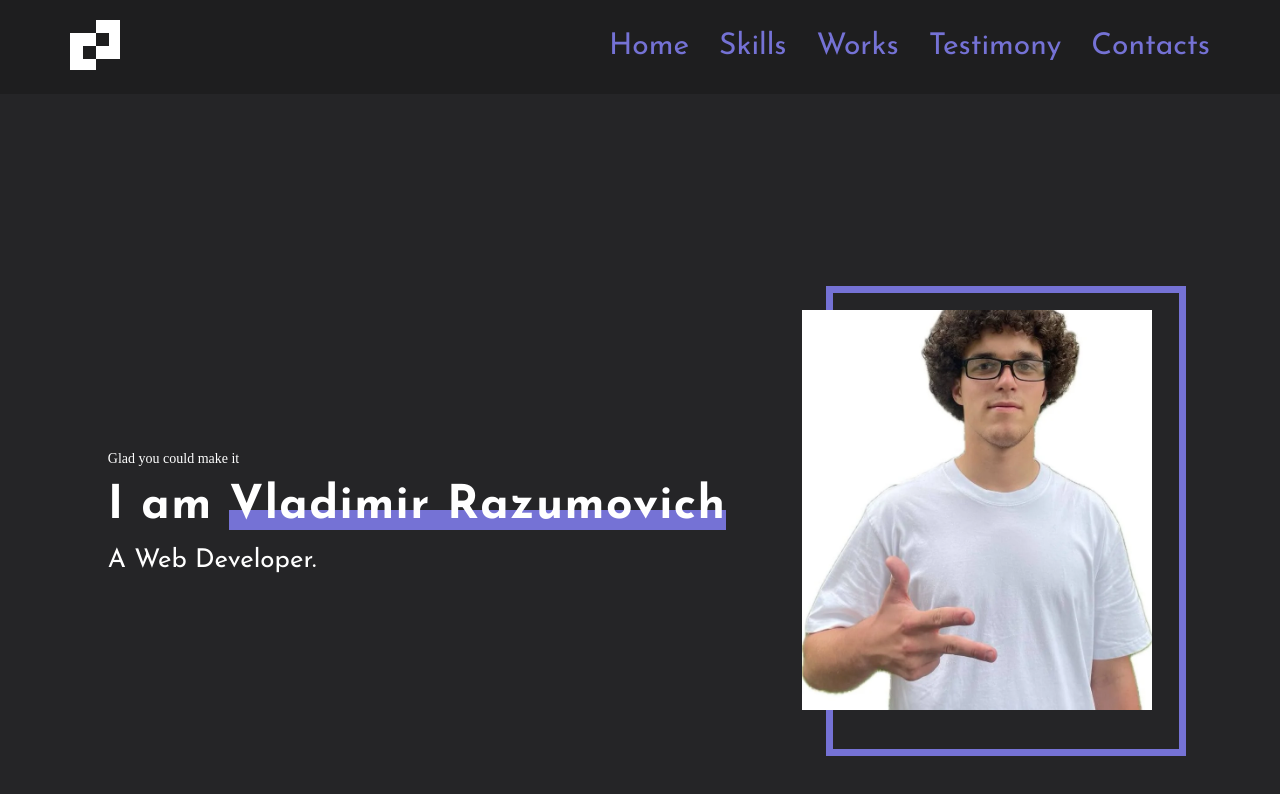
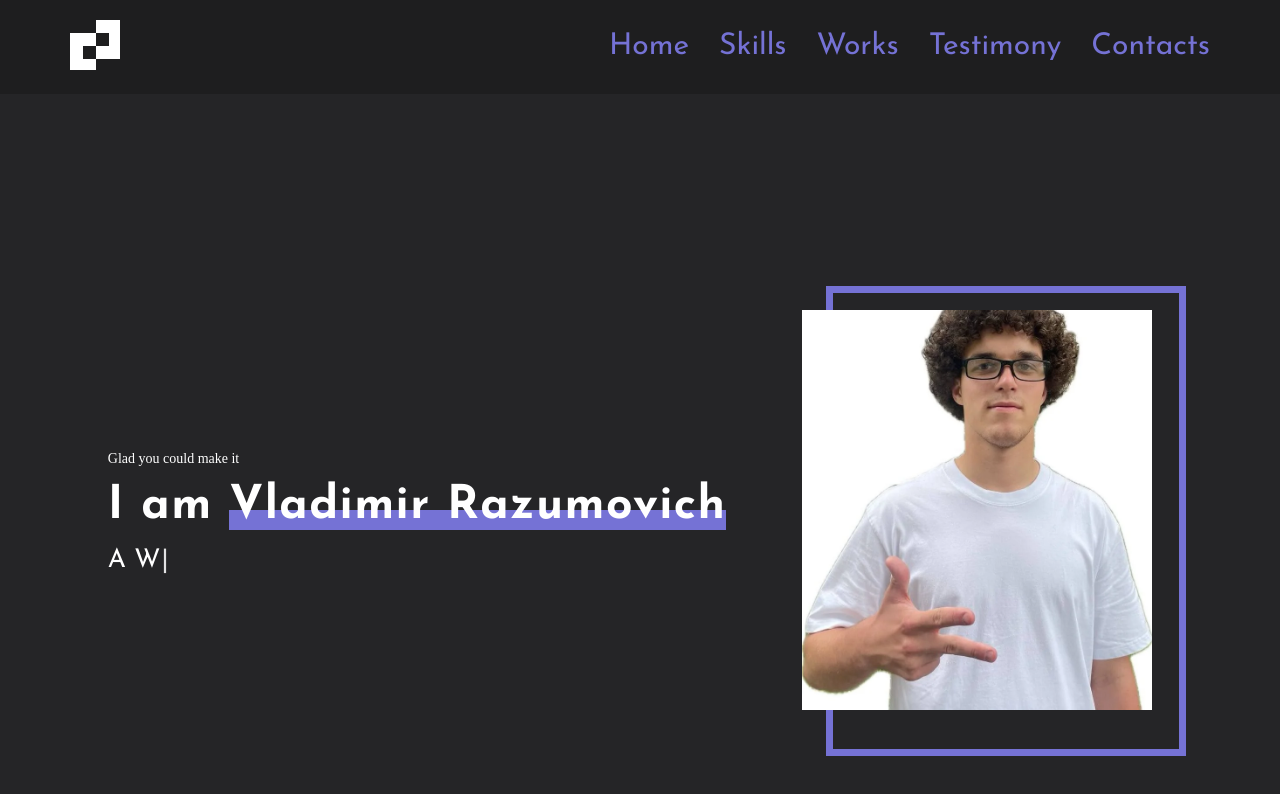
Before and after one commit to wewealka/portfolio-start-project-main, a React app: page / in a window 1280 px wide. Shown: the top 794 px of the page. Built offline with nearby package versions, Linux system fonts and the light colour scheme.

Commit message:
typewritter effect

```diff
--- a/src/layout/section/main/Main.tsx
+++ b/src/layout/section/main/Main.tsx
@@ -2,7 +2,7 @@ import { S } from './StyledMain';
 import photo from '../../../assets/images/photo.jpg'
 import { FlexWrapper } from "../../../components/FlexWrapper";
 import { Container } from "../../../components/Container";
-
+import Typewriter from 'typewriter-effect';
 
 export const Main: React.FC = () => {
     return (
@@ -12,7 +12,17 @@ export const Main: React.FC = () => {
                     <div>
                         <S.SmallText>Glad you could make it</S.SmallText>
                         <S.Name>I am <span>Vladimir Razumovich</span></S.Name>
-                        <S.MainTitle>A Web Developer.</S.MainTitle>
+                        {/* <S.MainTitle>A Web Developer.</S.MainTitle> */}
+                        <S.MainTitle>
+                            <p>A Web Developer.</p>
+                            <Typewriter
+                                options={{
+                                    strings: ['A Web Developer.'],
+                                    autoStart: true,
+                                    loop: true,
+                                }}
+                            />
+                        </S.MainTitle>
                     </div>
                     <S.PhotoWrapper>
                         <S.Photo src={photo} alt="" />
--- a/src/layout/section/main/StyledMain.ts
+++ b/src/layout/section/main/StyledMain.ts
@@ -45,7 +45,10 @@ const Photo = styled.img`
 
 const MainTitle = styled.h1`
     text-align: left;
-    ${font({family:"'Josefin Sans',sans-serif", weight:400, Fmax: 27, Fmin:20 })}
+    ${font({family:"'Josefin Sans',sans-serif", weight:400, Fmax: 27, Fmin:20 })};
+    p {
+        display:none;
+    }
 `
 
 const Name = styled.h2`
```
